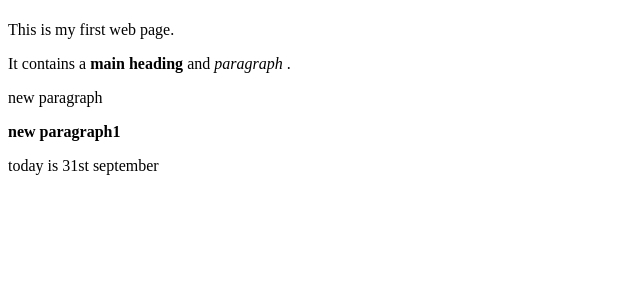
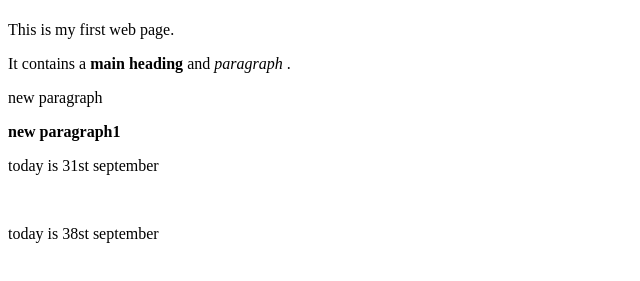
Before and after one commit to samudra1024/sample, a plain HTML site: page index.html in a window 1280 px wide. Shown: the part 59-340 px from the top of the page, without its empty margins (0-640 px from the left). Drawn offline with Linux system fonts and the light colour scheme.

Commit message:
Update index.html

```diff
--- a/index.html
+++ b/index.html
@@ -12,5 +12,7 @@
         <p>new paragraph</p>
         <p><b>new paragraph1</b></p>
         <p>today is 31st september</p>
+        <br>
+        <p>today is 38st september</p>
     </body>
 </html>
```
